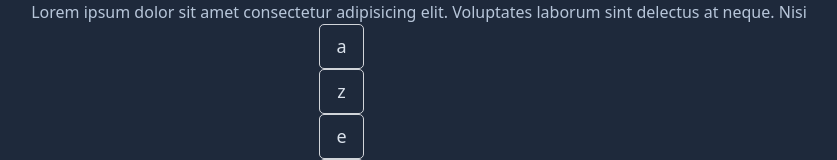
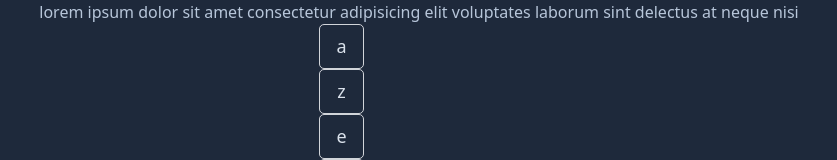
Before and after one commit to hei-l2/monkeytype, a React (Vite) app: page /typing in a window 1280 px wide. Shown: the top 160 px of the page, without its empty margins (221-1058 px from the left). Built offline with nearby package versions, Linux system fonts and the light colour scheme.

Commit message:
feat: show key status on show text

```diff
--- a/src/pages/typing/Typing.jsx
+++ b/src/pages/typing/Typing.jsx
@@ -11,17 +11,18 @@ export function Typing() {
     const resetActiveKey = async ()=>{
         setTimeout(()=>{
             setTypedText(prev =>({...prev, active: ""}));
-        },100)
+        },10)
     }
 
     useEffect(()=>{
         window.addEventListener("keydown",(event)=>{
-            console.log(event.key);
             setTypedText(({text, active})=> {
-                if(azerty.some(el=> el.indexOf(event.key.toLocaleLowerCase()) !== -1))
-                    return { active: event.key, text: text + event.key.toLocaleLowerCase() }
-                if(event.key == "Backspace" && text.length > 0){
-                    return { active: event.key, text:text.slice(0, text.length - 1) }
+                if(active === ""){
+                    if(event.key === " " || azerty.some(el=> el.indexOf(event.key.toLocaleLowerCase()) !== -1))
+                        return { active: event.key, text: text + event.key.toLocaleLowerCase() }
+                    if(event.key === "Backspace" && text.length > 0){
+                        return { active: event.key, text:text.slice(0, text.length - 1) }
+                    }
                 }
                 return  { text, active }
             })
@@ -32,12 +33,12 @@ export function Typing() {
     },[])
 
     //TODO: generate text or get from any api
-    const text = "Lorem ipsum dolor sit amet consectetur adipisicing elit. Voluptates laborum sint delectus at neque. Nisi "
-
+    const text = "lorem ipsum dolor sit amet consectetur adipisicing elit voluptates laborum sint delectus at neque nisi "
+    console.log(typedText.text);
     return (
         <ActiveKeyContext.Provider value={typedText}>
             <div className="d-c-c w-screen h-screen">
-                <TextShow text={text} />
+                <TextShow printText={text} />
                 <Keyboard layout={azerty} />
             </div>
         </ActiveKeyContext.Provider>
--- a/src/pages/typing/text-show/TextShow.jsx
+++ b/src/pages/typing/text-show/TextShow.jsx
@@ -1,13 +1,21 @@
 import PropTypes from "prop-types"
 import { Letter } from "./components"
 import { LetterStatus } from "./utils"
+import { useActiveKey } from "../useActiveKey"
 
-export function TextShow({text}) {
+export function TextShow({printText}) {
+    const { text } = useActiveKey()
     return (
         <div className="flex-1 w-full">
             <div className="flex text-lg-white px-10 text-[35px] w-full d-c-c h-full flex-row">
                 <p className="text-center">
-                    {text.split("").map((el, index)=><Letter key={index} letter={el} status={LetterStatus.NONE} />)}
+                    {printText.split("").map((el, index)=>{
+                        let status = LetterStatus.NONE;
+                        if(index < text.length){
+                            status = text[index] === el ? LetterStatus.CORRECT : LetterStatus.WRONG
+                        }
+                        return <Letter key={index} letter={el} status={status} />
+                    })}
                 </p>
             </div>
         </div>
@@ -15,5 +23,5 @@ export function TextShow({text}) {
 }
 
 TextShow.propTypes = {
-    text: PropTypes.string.isRequired
+    printText: PropTypes.string.isRequired
 }
```
